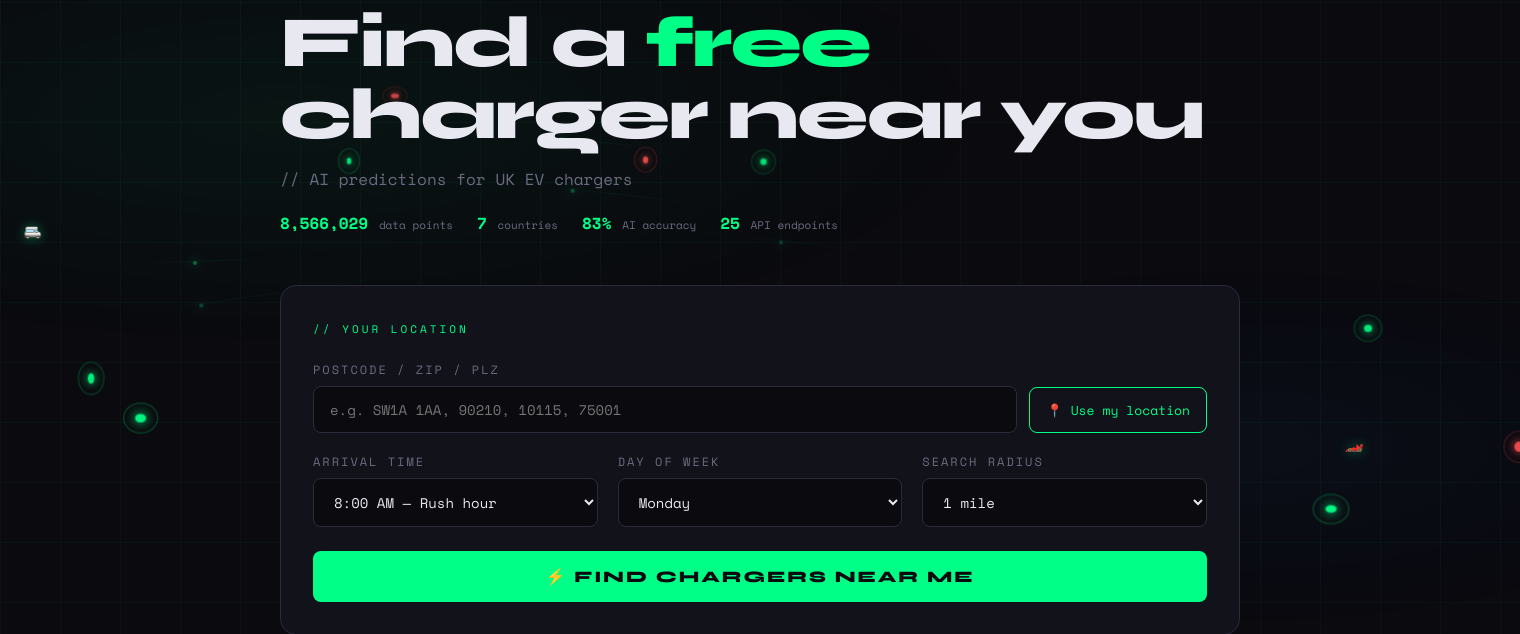
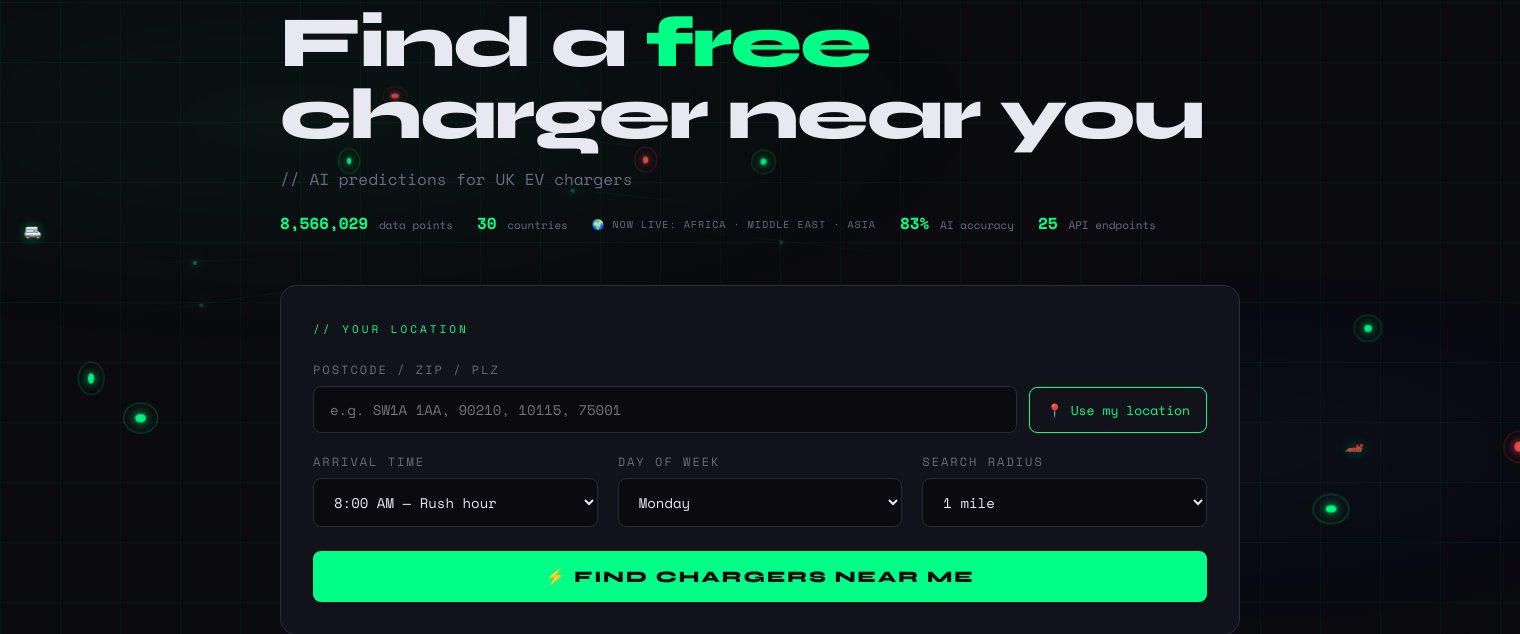
Before and after one commit to mcdavies4/chargesmart, a Flask app: page / in a window 1520 px wide; the page is wider, and only the part inside the window is pictured. Shown: the part 118-752 px from the top of that part. Run offline with Flask 3, Linux system fonts and the light colour scheme; data that the repository does not hold is empty; some libraries are stand-ins or nearby versions.

Commit message:
Fix GET KEY button, 30 countries, Africa/Middle East/Asia coverage

```diff
--- a/app.py
+++ b/app.py
@@ -819,21 +819,43 @@ def register_api_key():
         email = data.get('email', '').strip().lower()
         if not email or '@' not in email:
             return jsonify({'error': 'Valid email required'}), 400
+
+        # Ensure api_keys.json exists
+        import json as _json
+        if not os.path.exists('api_keys.json'):
+            with open('api_keys.json', 'w') as f:
+                f.write('{}')
+
         result = create_api_key(email, tier='free')
         if result['existing']:
             msg = 'Your existing API key has been returned'
         else:
             msg = 'API key created successfully. Welcome to ChargeSmart API!'
+
+        # Also record in signups.json as backup
+        try:
+            signups = _json.load(open('signups.json')) if os.path.exists('signups.json') else []
+            if not any(s.get('email') == email for s in signups):
+                import datetime as _dt
+                signups.append({'email': email, 'source': 'api_key',
+                                'date': _dt.datetime.now().isoformat()})
+                with open('signups.json', 'w') as f:
+                    _json.dump(signups, f, indent=2)
+        except Exception:
+            pass
+
         return jsonify({
-            'success': True,
-            'message': msg,
-            'api_key': result['key'],
-            'tier': result['tier'],
+            'success':     True,
+            'message':     msg,
+            'api_key':     result['key'],
+            'tier':        result['tier'],
             'daily_limit': TIER_LIMITS['free'],
-            'docs': 'https://chargesmart.online/developers'
-        })
-    except Exception as e:
-        return jsonify({'error': str(e)}), 400
+            'docs':        'https://chargesmart.online/developers'
+        })
+    except Exception as e:
+        import traceback
+        print(f"register_api_key error: {traceback.format_exc()}")
+        return jsonify({'error': 'Could not generate key. Please try again.', 'detail': str(e)}), 500
 
 # ── USAGE STATS ──────────────────────────────────────────────
 @app.route('/api/v1/keys/stats')
--- a/templates/developers.html
+++ b/templates/developers.html
@@ -2,6 +2,8 @@
 <html lang="en">
 <head>
     <meta charset="UTF-8">
+    <link rel="apple-touch-icon" href="/static/apple-touch-icon.png">
+    <link rel="icon" type="image/png" href="/static/favicon.png">
     <meta http-equiv="Cache-Control" content="no-cache, no-store, must-revalidate">
     <meta http-equiv="Pragma" content="no-cache">
     <meta http-equiv="Expires" content="0">
@@ -104,11 +106,11 @@
     <div class="hero">
         <div class="badge">// PUBLIC API v1</div>
         <h1>Build with<br><span>EV Intelligence</span></h1>
-        <p>AI predictions, desert mapping, government intelligence and business analytics for the UK, US and Europe — 25 endpoints, one API.</p>
+        <p>AI predictions, desert mapping, government intelligence and business analytics across 30 countries — UK, US, Europe, Africa, Middle East &amp; Asia. 25 endpoints, one API.</p>
         <div style="display:flex;gap:12px;flex-wrap:wrap;margin-bottom:40px;">
             <div style="font-family:'Space Mono',monospace;font-size:12px;color:var(--muted);">✓ 8.5M data points</div>
             <div style="font-family:'Space Mono',monospace;font-size:12px;color:var(--muted);">✓ 25 endpoints</div>
-            <div style="font-family:'Space Mono',monospace;font-size:12px;color:var(--muted);">✓ 7 countries</div>
+            <div style="font-family:'Space Mono',monospace;font-size:12px;color:var(--muted);">✓ 30 countries</div>
             <div style="font-family:'Space Mono',monospace;font-size:12px;color:var(--muted);">✓ Gov & business data</div>
             <div style="font-family:'Space Mono',monospace;font-size:12px;color:var(--muted);">✓ Free to start</div>
         </div>
--- a/templates/index.html
+++ b/templates/index.html
@@ -32,7 +32,7 @@
 
     <!-- Open Graph (LinkedIn, Facebook, WhatsApp previews) -->
     <meta property="og:title" content="ChargeSmart — Find Free EV Chargers Near You | UK, US & Europe">
-    <meta property="og:description" content="AI predictions for EV charging stations across the UK, USA, Norway, Germany, Netherlands, Sweden and France. Find a free charger before you leave home.">
+    <meta property="og:description" content="AI predictions for EV charging stations across 30 countries — UK, USA, Europe, Africa, Middle East and Asia. Find a free charger before you leave home.">
     <meta property="og:type" content="website">
     <meta property="og:url" content="https://chargesmart.online/">
     <meta property="og:image" content="https://chargesmart.online/static/favicon.png">
@@ -594,8 +594,11 @@ input:focus, select:focus {
                     <span style="margin-left:4px;">data points</span>
                 </div>
                 <div style="font-family:'Space Mono',monospace;font-size:11px;color:var(--muted);">
-                    <span style="color:var(--green);font-size:16px;font-weight:800;">7</span>
+                    <span style="color:var(--green);font-size:16px;font-weight:800;">30</span>
                     <span style="margin-left:4px;">countries</span>
+                </div>
+                <div style="font-family:'Space Mono',monospace;font-size:10px;color:var(--muted);margin-top:6px;letter-spacing:1px;">
+                    🌍 NOW LIVE: AFRICA · MIDDLE EAST · ASIA
                 </div>
                 <div style="font-family:'Space Mono',monospace;font-size:11px;color:var(--muted);">
                     <span style="color:var(--green);font-size:16px;font-weight:800;">83%</span>
@@ -1762,7 +1765,7 @@ input:focus, select:focus {
 
             <div style="border-top:1px solid #2a2a3a;padding-top:30px;display:flex;justify-content:space-between;flex-wrap:wrap;gap:12px;">
                 <div style="font-family:Space Mono,monospace;font-size:12px;color:#6b6b80;">2026 ChargeSmart &middot; Built by Chukwuemeka Azubuike</div>
-                <div style="font-family:Space Mono,monospace;font-size:12px;color:#6b6b80;">🇬🇧 🇺🇸 🇳🇴 🇩🇪 🇳🇱 🇸🇪 🇫🇷 &middot; 8.5M+ data points &middot; Free to use</div>
+                <div style="font-family:Space Mono,monospace;font-size:12px;color:#6b6b80;">🇬🇧 🇺🇸 🇳🇴 🇩🇪 🇳🇱 🇿🇦 🇰🇪 🇳🇬 🇦🇪 🇮🇳 🇧🇷 &middot; 30 countries &middot; 8.5M+ data points &middot; Free to use</div>
             </div>
         </div>
     </div>
```
Also changed, not shown: 1 other file.
